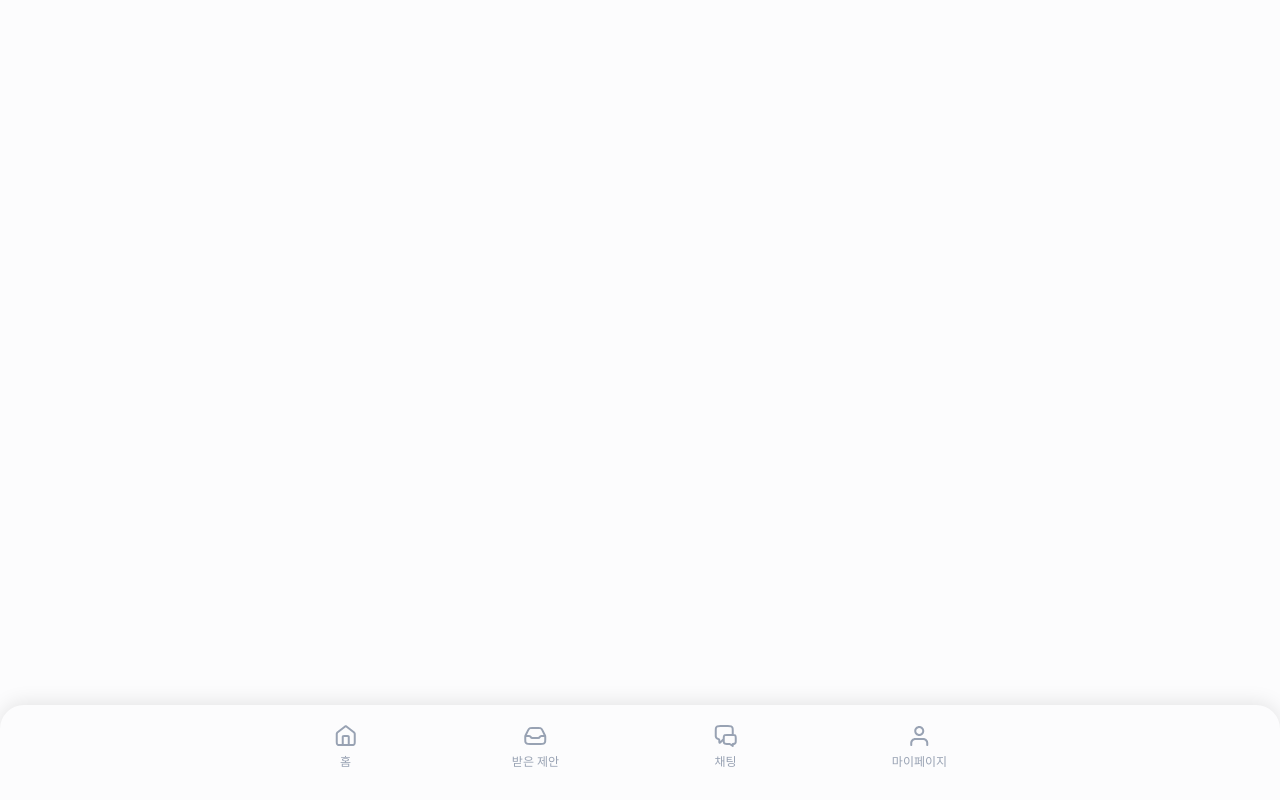
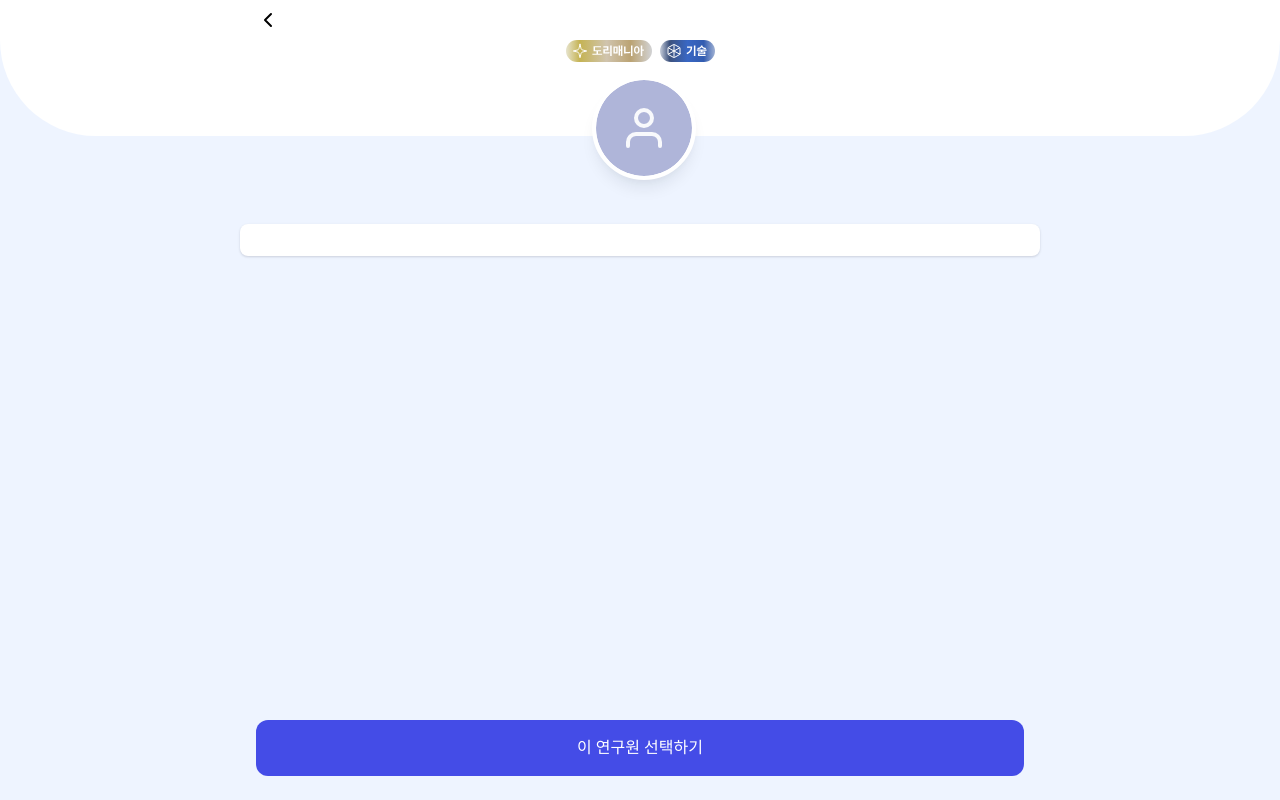
Before and after one commit to SPARCS-Service-Hackathon-2024/A9-Dori, a React (Vite) app in the folder web/: page /selectUser in a window 1280 px wide. Before the commit this address had no page. Built offline with nearby package versions, Linux system fonts and the light colour scheme.

Commit message:
Add: SelectUser

```diff
--- a/web/src/App.jsx
+++ b/web/src/App.jsx
@@ -7,6 +7,7 @@ import Researcher from "./pages/Signup/Researcher";
 import Suggest from "./pages/Suggest";
 import Chat from "./pages/Chat";
 import Mypage from "./pages/Mypage";
+import SelectUser from "./pages/SelectUser";
 
 import "./App.css";
 
@@ -20,6 +21,7 @@ const App = () => (
           <Route path="/suggest" Component={Suggest} />
           <Route path="/chat" Component={Chat} />
           <Route path="/mypage" Component={Mypage} />
+          <Route path="/selectUser" Component={SelectUser} />
         </Routes>
       </Root>
     </BrowserRouter>
--- /dev/null
+++ b/web/src/components/Button/index.jsx
@@ -0,0 +1,26 @@
+import useHoverProps from "../../hooks/useHoverProps";
+
+const Button = ({ children, ...divProps }) => {
+  const [hoverProps, isHover] = useHoverProps();
+  return (
+    <div
+      css={{
+        padding: "16px",
+        lineHeight: "24px",
+        fontSize: "16px",
+        borderRadius: "12px",
+        background: isHover ? "#3538CD" : "#444CE7",
+        color: "white",
+        textAlign: "center",
+        transition: "background 0.2s ease-in-out",
+        cursor: "pointer",
+      }}
+      {...hoverProps}
+      {...divProps}
+    >
+      {children}
+    </div>
+  );
+};
+
+export default Button;
--- a/web/src/components/Root/index.jsx
+++ b/web/src/components/Root/index.jsx
@@ -1,6 +1,12 @@
+import { useLocation } from "react-router-dom";
+
 import Navigation from "./Navigation";
 
 const Root = ({ children }) => {
+  const { pathname } = useLocation();
+
+  const isDisplayNavigation = !pathname.includes("/selectUser");
+
   return (
     <div
       css={{
@@ -11,7 +17,7 @@ const Root = ({ children }) => {
       }}
     >
       {children}
-      <Navigation />
+      {isDisplayNavigation && <Navigation />}
     </div>
   );
 };
--- a/web/src/hooks/useBackgroundColor.js
+++ b/web/src/hooks/useBackgroundColorEffect.js
@@ -1,6 +1,6 @@
-import { useEffect } from "react";
+import { useEffect, useRef } from "react";
 
-const useBackgroundColor = (color = "#EEF4FF") => {
+export default (color = "#EEF4FF") => {
   const cachedColor = useRef();
   useEffect(() => {
     cachedColor.current = document.body.style.background;
@@ -10,5 +10,3 @@ const useBackgroundColor = (color = "#EEF4FF") => {
     };
   }, []);
 };
-
-export default useBackgroundColor;
--- /dev/null
+++ b/web/src/hooks/useHoverProps.js
@@ -0,0 +1,26 @@
+import { useCallback, useMemo, useState } from "react";
+
+export default () => {
+  const [isHover, setIsHover] = useState(false);
+  const [isClicked, setIsClicked] = useState(false);
+  const setBoth = useCallback(
+    (v) => {
+      setIsHover(v);
+      setIsClicked(v);
+    },
+    [setIsHover, setIsClicked]
+  );
+  const hoverProps = useMemo(
+    () => ({
+      onMouseEnter: () => setIsHover(true),
+      onMouseDown: () => setIsClicked(true),
+      onTouchStart: () => setBoth(true),
+      onMouseLeave: () => setBoth(false),
+      onMouseUp: () => setIsClicked(false),
+      onTouchEnd: () => setBoth(false),
+      onTouchCancel: () => setBoth(false),
+    }),
+    [setIsHover, setIsClicked, setBoth]
+  );
+  return [hoverProps, isHover, isClicked, setIsHover, setIsClicked];
+};
--- /dev/null
+++ b/web/src/pages/SelectUser/Header.jsx
@@ -0,0 +1,35 @@
+import AdaptiveCenterDiv from "../../components/AdaptiveDiv/AdaptiveCenterDiv";
+import iconBack from "./iconBack.svg";
+
+const Header = () => (
+  <>
+    <div
+      css={{
+        position: "fixed",
+        top: 0,
+        left: 0,
+        height: "40px",
+        width: "100%",
+        background: "#FFFFFF",
+      }}
+    >
+      <AdaptiveCenterDiv
+        css={{
+          display: "flex",
+          alignItems: "center",
+          height: "100%",
+        }}
+      >
+        <img src={iconBack} alt="back" css={{ cursor: "pointer" }} />
+      </AdaptiveCenterDiv>
+    </div>
+    <div
+      css={{
+        height: "40px",
+        background: "#FFFFFF",
+      }}
+    />
+  </>
+);
+
+export default Header;
--- /dev/null
+++ b/web/src/pages/SelectUser/Profile/index.jsx
@@ -0,0 +1,81 @@
+import AdaptiveCenterDiv from "../../../components/AdaptiveDiv/AdaptiveCenterDiv";
+import Button from "../../../components/Button";
+import Tag from "../../../components/Tag";
+import iconDefaultProfile from "./iconDefaultProfile.svg";
+
+const Profile = () => {
+  return (
+    <>
+      <div
+        css={{
+          height: "96px",
+          borderRadius: "0px 0px 96px 96px",
+          background: "#FFFFFF",
+          position: "relative",
+        }}
+      >
+        <AdaptiveCenterDiv>
+          <div
+            css={{
+              display: "flex",
+              justifyContent: "center",
+              gap: "8px",
+              flexWrap: "wrap",
+            }}
+          >
+            <Tag type="dori" />
+            <Tag type="tech" />
+          </div>
+        </AdaptiveCenterDiv>
+        <div
+          css={{
+            position: "absolute",
+            bottom: "-44px",
+            left: "calc(50% - 48px)",
+            width: "96px",
+            height: "96px",
+            borderRadius: "50%",
+            background: "#FFFFFF",
+            border: "4px solid #FFFFFF",
+            boxShadow:
+              "0px 4px 6px -2px rgba(16, 24, 40, 0.03), 0px 12px 16px -4px rgba(16, 24, 40, 0.08)",
+            overflow: "hidden",
+          }}
+        >
+          <img
+            src={iconDefaultProfile}
+            alt="profile"
+            css={{
+              width: "100%",
+              height: "100%",
+            }}
+          />
+        </div>
+      </div>
+      <div css={{ height: "88px" }} />
+      <AdaptiveCenterDiv
+        css={{
+          padding: "16px",
+          borderRadius: "8px",
+          background: "#FFFFFF",
+          boxShadow:
+            "0px 1px 2px 0px rgba(16, 24, 40, 0.06), 0px 1px 3px 0px rgba(16, 24, 40, 0.10)",
+        }}
+      />
+      <div
+        css={{
+          position: "fixed",
+          bottom: "max(24px, env(safe-area-inset-bottom))",
+          left: "0",
+          width: "100%",
+        }}
+      >
+        <AdaptiveCenterDiv>
+          <Button>이 연구원 선택하기</Button>
+        </AdaptiveCenterDiv>
+      </div>
+    </>
+  );
+};
+
+export default Profile;
--- /dev/null
+++ b/web/src/pages/SelectUser/index.jsx
@@ -0,0 +1,15 @@
+import useBackgroundColorEffect from "../../hooks/useBackgroundColorEffect";
+import Header from "./Header";
+import Profile from "./Profile";
+
+const SelectUser = () => {
+  useBackgroundColorEffect();
+  return (
+    <>
+      <Header />
+      <Profile />
+    </>
+  );
+};
+
+export default SelectUser;
```
Also changed, not shown: web/src/atoms/isDisplayNavigation.js (deleted, +0 -8 lines), web/src/pages/SelectUser/Profile/iconDefaultProfile.svg (added), web/src/pages/SelectUser/iconBack.svg (added).
